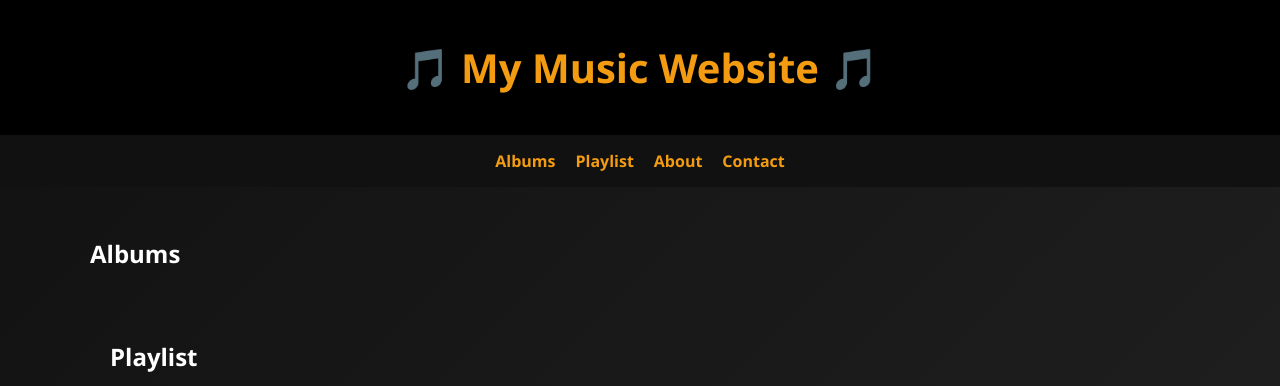
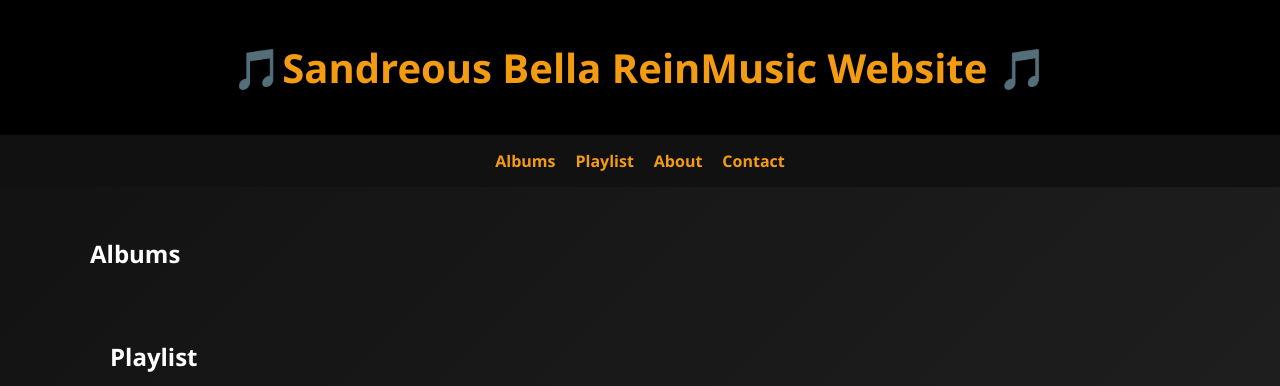
Before and after one commit to Goldtechmgt/Sandreous-, a plain HTML site: page index.html in a window 1280 px wide. Shown: the top 386 px of the page. Drawn offline with Linux system fonts and the light colour scheme.

Commit message:
Update index.html

```diff
--- a/index.html
+++ b/index.html
@@ -216,7 +216,7 @@
 <body>
 
 <header>
-  <h1>🎵 My Music Website 🎵</h1>
+  <h1>🎵Sandreous Bella ReinMusic Website 🎵</h1>
 </header>
 
 <nav>
```
